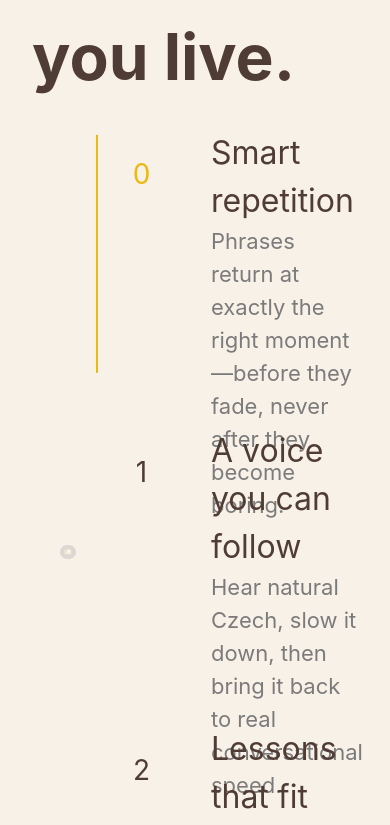
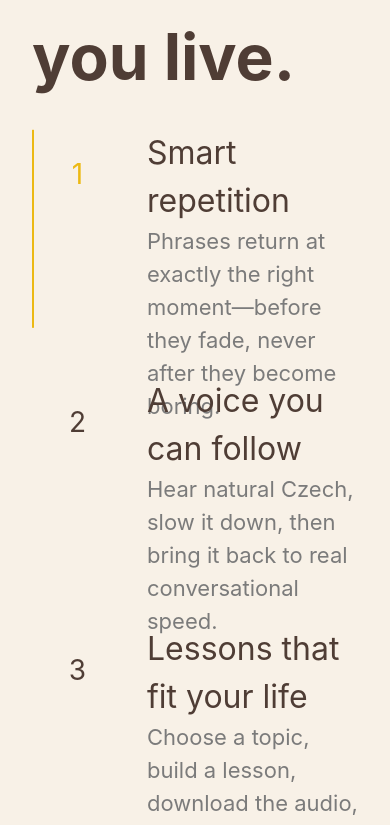
Before and after one commit to huyumniy/mluv_ai, a React (Vite) app in the folder client/: page / in a window 390 px wide. Shown: the part 5059-5884 px from the top of the page. Built offline with nearby package versions, Linux system fonts and the light colour scheme.

Commit message:
feat: add mobile feature preview scroll

```diff
--- a/client/src/pages/LandingPage/sections/FeatureShowcase/FeatureSection.module.css
+++ b/client/src/pages/LandingPage/sections/FeatureShowcase/FeatureSection.module.css
@@ -15,7 +15,6 @@
     font-size: var(--font-size-2xl);
     font-weight: var(--font-weight-bold);
 }
-
 
 .content {
   display: grid;
@@ -121,3 +120,14 @@
     transform: scale(1);
   }
 }
+
+@media (width <= 992px) {
+    .content {
+        display: flex;
+        flex-direction: column-reverse;
+    }
+
+    .feature {
+        height: 200px;
+    }
+}
--- a/client/src/pages/LandingPage/sections/FeatureShowcase/FeatureSection.tsx
+++ b/client/src/pages/LandingPage/sections/FeatureShowcase/FeatureSection.tsx
@@ -1,4 +1,4 @@
-import { useState } from "react";
+import { useState, useRef } from "react";
 import styles from "./FeatureSection.module.css";
 import ListenAndRepeat from "@/shared/assets/images/ListenAndRepeat.png";
 import SmartReview from "@/shared/assets/images/SmartReview.png";
@@ -6,6 +6,7 @@ import BuildYourLesson from "@/shared/assets/images/BuildYourLesson.png";
 
 export function FeatureSection() {
   const [activeFeatureIdx, setActiveFeatureIdx] = useState(0);
+  const previewRef = useRef<HTMLDivElement>(null);
 
   const features = [
     {
@@ -27,6 +28,20 @@ export function FeatureSection() {
       img: BuildYourLesson,
     },
   ];
+
+  const handleFeatureClick = (index: number) => {
+    setActiveFeatureIdx(index);
+
+    if (window.innerWidth <= 992) {
+      requestAnimationFrame(() => {
+        previewRef.current?.scrollIntoView({
+          behavior: "smooth",
+          block: "center",
+        });
+      });
+    }
+  };
+
   return (
     <div className={styles.section}>
       <header>
@@ -38,7 +53,7 @@ export function FeatureSection() {
         </div>
       </header>
       <div className={styles.content}>
-        <div className={styles.preview}>
+        <div className={styles.preview} ref={previewRef}>
           <img
             key={features[activeFeatureIdx].img}
             src={features[activeFeatureIdx].img}
@@ -48,12 +63,12 @@ export function FeatureSection() {
         <div className={styles.featuresList}>
           {features.map((feature, index) => (
             <div
-              onClick={() => setActiveFeatureIdx(index)}
+              onClick={() => handleFeatureClick(index)}
               data-active={activeFeatureIdx === index}
               key={index}
               className={styles.feature}
             >
-              <div className={styles.number}>{index}</div>
+              <div className={styles.number}>{index + 1}</div>
               <div className={styles.featureInfo}>
                 <div className={styles.title}>{feature.title}</div>
                 <div className={styles.description}>{feature.description}</div>
```
